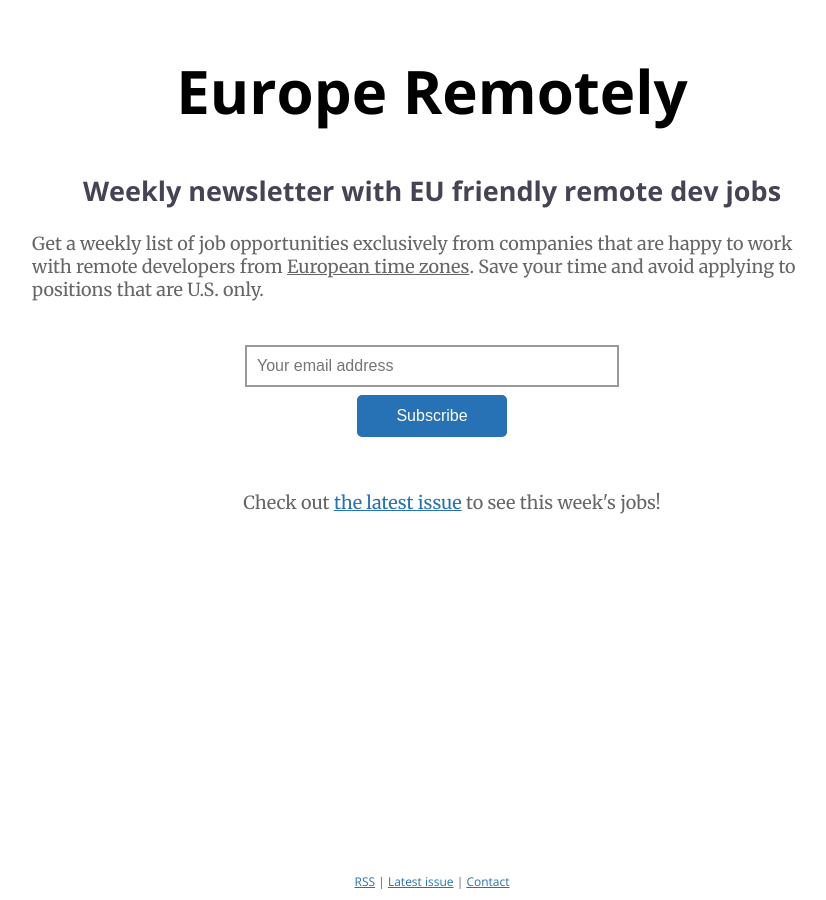
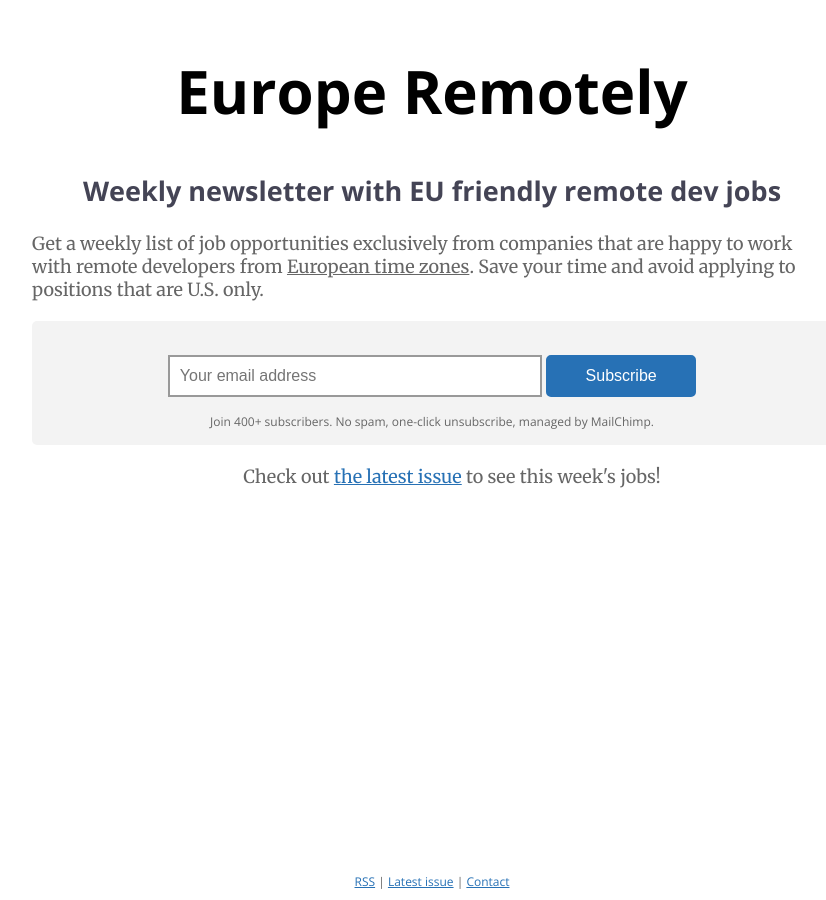
Before and after one commit to dabrorius/europe-remotely, a Jekyll site: the page built from index.html, in a window 1280 px wide. Shown: the whole page, without its empty margins (208-1034 px from the left). Built offline with Jekyll 4.4.1, drawn with Linux system fonts in a browser that asks for light colours.

Commit message:
Added notice to subscribe form

```diff
--- a/_includes/form.html
+++ b/_includes/form.html
@@ -6,13 +6,15 @@
 
   <div class="mc-field-group">
     <input type="email" value="" name="EMAIL" class="required email" id="mce-EMAIL" placeholder="Your email address">
-  </div>
+ <input type="submit" value="Subscribe" name="subscribe" id="mc-embedded-subscribe" class="button"> </div>
     <div id="mce-responses" class="clear">
       <div class="response" id="mce-error-response" style="display:none"></div>
       <div class="response" id="mce-success-response" style="display:none"></div>
     </div>    <!-- real people should not fill this in and expect good things - do not remove this or risk form bot signups-->
       <div style="position: absolute; left: -5000px;"><input type="text" name="b_62e3b30a899c3913bb0b9465f_2e1e35a746" tabindex="-1" value=""></div>
-      <div class="clear"><input type="submit" value="Subscribe" name="subscribe" id="mc-embedded-subscribe" class="button"></div>
+      </div>
+      <div class="note">
+        Join 400+ subscribers. No spam, one-click unsubscribe, managed by MailChimp.
       </div>
   </form>
   </div>
--- a/_sass/_base.scss
+++ b/_sass/_base.scss
@@ -66,7 +66,6 @@ input {
   border: 2px solid #999;
   font-size: 16px;
   padding: 10px;
-  display: block;
   margin: 1.5em auto 0;
   width: 350px;
   color: #444;
@@ -78,10 +77,19 @@ input[type=submit] {
   border: 2px solid #2771b5;
   color: white;
   border-radius: 5px;
+  display: inline-block;
 }
 
 #mail_form {
-  padding: 20px 0;
+  padding: 10px 0 15px 0;
+  max-width: 800px;
+  background-color: #f3f3f3;
+  margin: 20px auto 20px auto;
+  border-radius: 5px;
+  .note {
+    font-family: "Open Sans";
+    font-size: 12px;
+  }
 }
 
 #footer {
```
Also changed, not shown: 1 other file.
